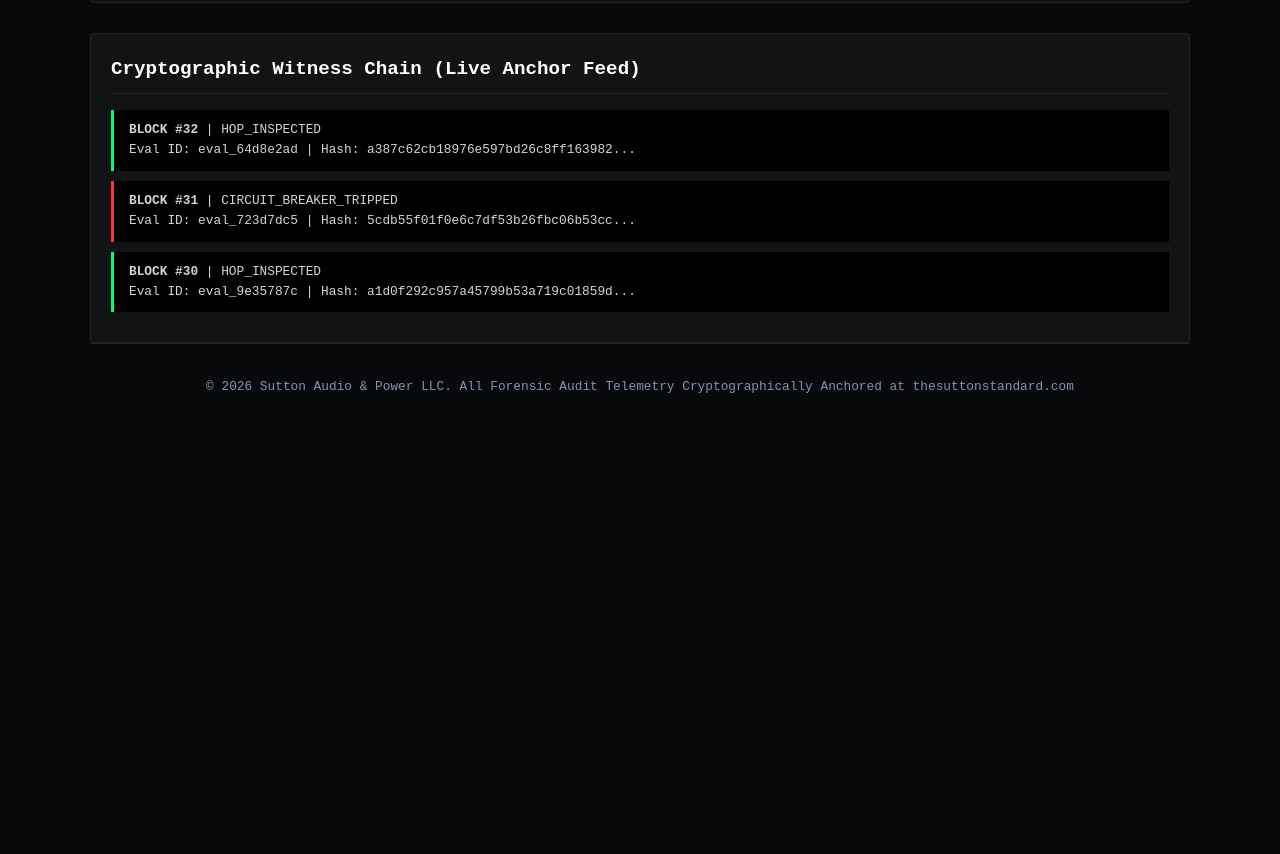
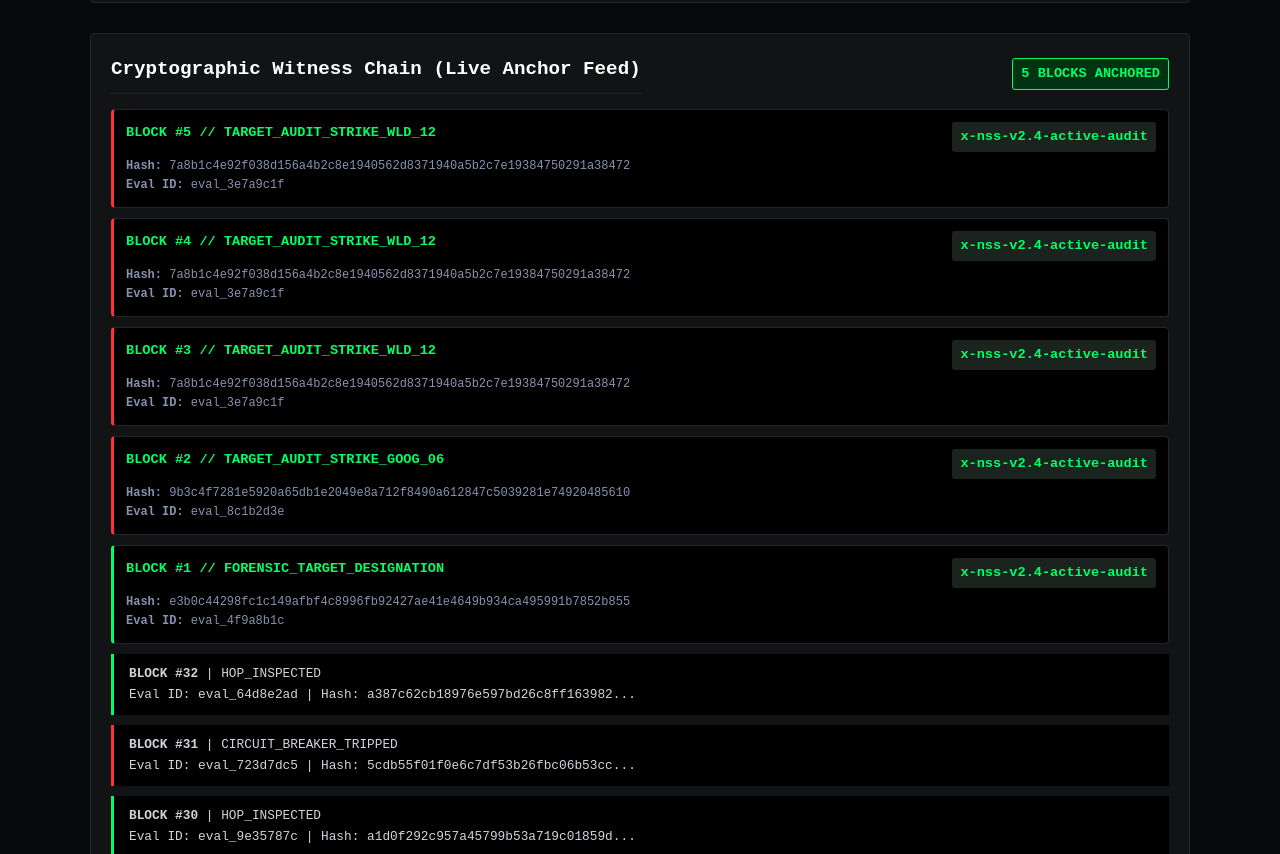
Before and after one commit to jestionsutton-dot/sutton-standard-public, a plain HTML site: page index.html in a window 1280 px wide. Shown: the part 997-1851 px from the top of the page. Before the commit the page ends 1428 px from the top, so only its background shows below. Drawn offline with Linux system fonts and the light colour scheme.

Commit message:
publish(live): stream block to thesuttonstandard.com [1792141026]

```diff
--- a/index.html
+++ b/index.html
@@ -231,7 +231,13 @@
         </section>
 
         <section class="card">
-            <h2>Cryptographic Witness Chain (Live Anchor Feed)</h2>
+            <div style="display:flex; justify-content:space-between; align-items:center; margin-bottom:15px;">
+                <h2 style="margin:0;">Cryptographic Witness Chain (Live Anchor Feed)</h2>
+                <span id="chain-status-badge" class="metric-badge" style="background:#003311; color:#00ff66; border:1px solid #00ff66;">STREAMING LIVE</span>
+            </div>
+            <div id="witness-chain-container">
+                <div style="color:var(--text-muted); font-size:0.8rem;">Connecting to sovereign ledger...</div>
+            </div>
             <div class="vault-block">
                 <strong>BLOCK #32</strong> | HOP_INSPECTED<br>
                 <span>Eval ID: eval_64d8e2ad | Hash: a387c62cb18976e597bd26c8ff163982...</span>
@@ -254,31 +260,38 @@
 <script>
 async function loadLiveWitnessChain() {
     try {
-        const response = await fetch('witness_chain.json');
+        const response = await fetch('witness_chain.json?v=' + Date.now(), { cache: 'no-store' });
         const data = await response.json();
         const container = document.getElementById('witness-chain-container');
         if (container && data.witness_chain) {
             let html = '';
             data.witness_chain.forEach(item => {
+                const isRed = item.event && (item.event.includes('CIRCUIT_BREAKER') || item.event.includes('STRIKE'));
+                const borderColor = isRed ? 'var(--accent-red)' : 'var(--accent-green)';
                 html += `
-                <div style="background: #000; padding: 12px; margin-bottom: 10px; border-radius: 4px; border: 1px solid var(--border-color); font-family: monospace;">
-                    <div style="display: flex; justify-content: space-between; font-size: 0.85rem; margin-bottom: 5px;">
-                        <span style="color: var(--accent-green);">Block #${item.block} // ${item.event}</span>
+                <div style="background:#000; padding:12px; margin-bottom:10px; border-radius:4px; border:1px solid var(--border-color); border-left:3px solid ${borderColor}; font-family:monospace;">
+                    <div style="display:flex; justify-content:space-between; font-size:0.85rem; margin-bottom:5px;">
+                        <span style="color:var(--accent-green); font-weight:bold;">BLOCK #${item.block} // ${item.event}</span>
                         <span class="metric-badge">${item.governor_status}</span>
                     </div>
-                    <div style="font-size: 0.75rem; color: var(--text-muted); word-break: break-all;">
+                    <div style="font-size:0.75rem; color:var(--text-muted); word-break:break-all;">
                         <strong>Hash:</strong> ${item.hash}<br>
                         <strong>Eval ID:</strong> ${item.eval_id}
                     </div>
                 </div>`;
             });
             container.innerHTML = html;
+            const badge = document.getElementById('chain-status-badge');
+            if (badge) badge.innerText = `${data.witness_chain.length} BLOCKS ANCHORED`;
         }
     } catch (e) {
         console.error("Error loading live witness chain:", e);
     }
 }
-document.addEventListener('DOMContentLoaded', loadLiveWitnessChain);
+document.addEventListener('DOMContentLoaded', () => {
+    loadLiveWitnessChain();
+    setInterval(loadLiveWitnessChain, 10000);
+});
 </script>
 
 </body>
--- a/witness_chain.json
+++ b/witness_chain.json
@@ -4,8 +4,15 @@
     "standard": "NSS-v2.4",
     "evidence_standard": "FRE 902(13)/(14)",
     "status": "LIVE_TELEMETRY_STREAMING",
-    "total_audited_hops": 4,
+    "total_audited_hops": 5,
     "witness_chain": [
+        {
+            "block": 5,
+            "eval_id": "eval_3e7a9c1f",
+            "event": "TARGET_AUDIT_STRIKE_WLD_12",
+            "hash": "7a8b1c4e92f038d156a4b2c8e1940562d8371940a5b2c7e19384750291a38472",
+            "governor_status": "x-nss-v2.4-active-audit"
+        },
         {
             "block": 4,
             "eval_id": "eval_3e7a9c1f",
```
Also changed, not shown: 1 other file.
